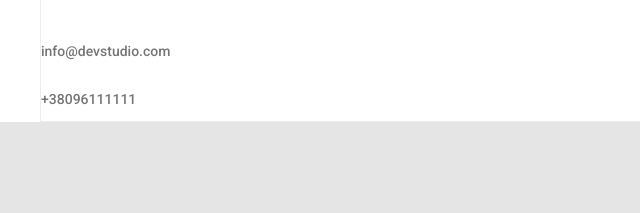
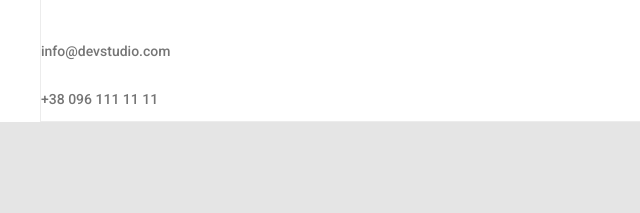
Before and after one commit to ChizhenkoAleksey/goit-markup-hw-03, a plain HTML site: page portfolio.html in a window 1280 px wide. Shown: the part 242-455 px from the top of the page, 0-640 px from the left. Drawn offline with nearby package versions, Linux system fonts and the light colour scheme.

Commit message:
номер

```diff
--- a/portfolio.html
+++ b/portfolio.html
@@ -29,7 +29,7 @@
             </nav>
                 <ul class="auth-navlist">
                     <li><a href="mailto:info@devstudio.com" >info@devstudio.com</a></li>
-                    <li><a href="tel:+380961111111" >+38096111111</a></li>
+                    <li><a href="tel:+380961111111" >+38 096 111 11 11</a></li>
                 </ul>
         </div>
     </header>
```
